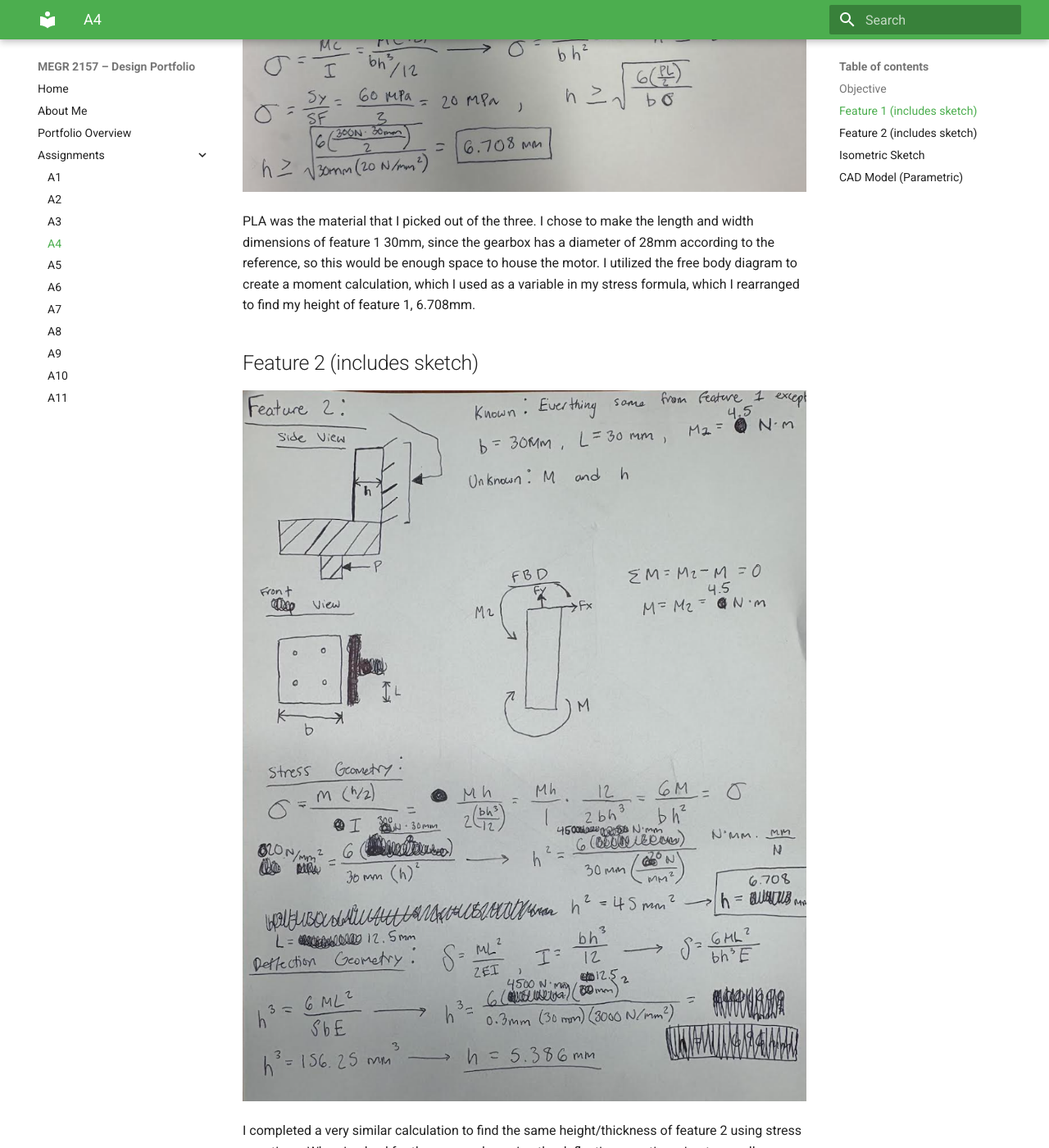
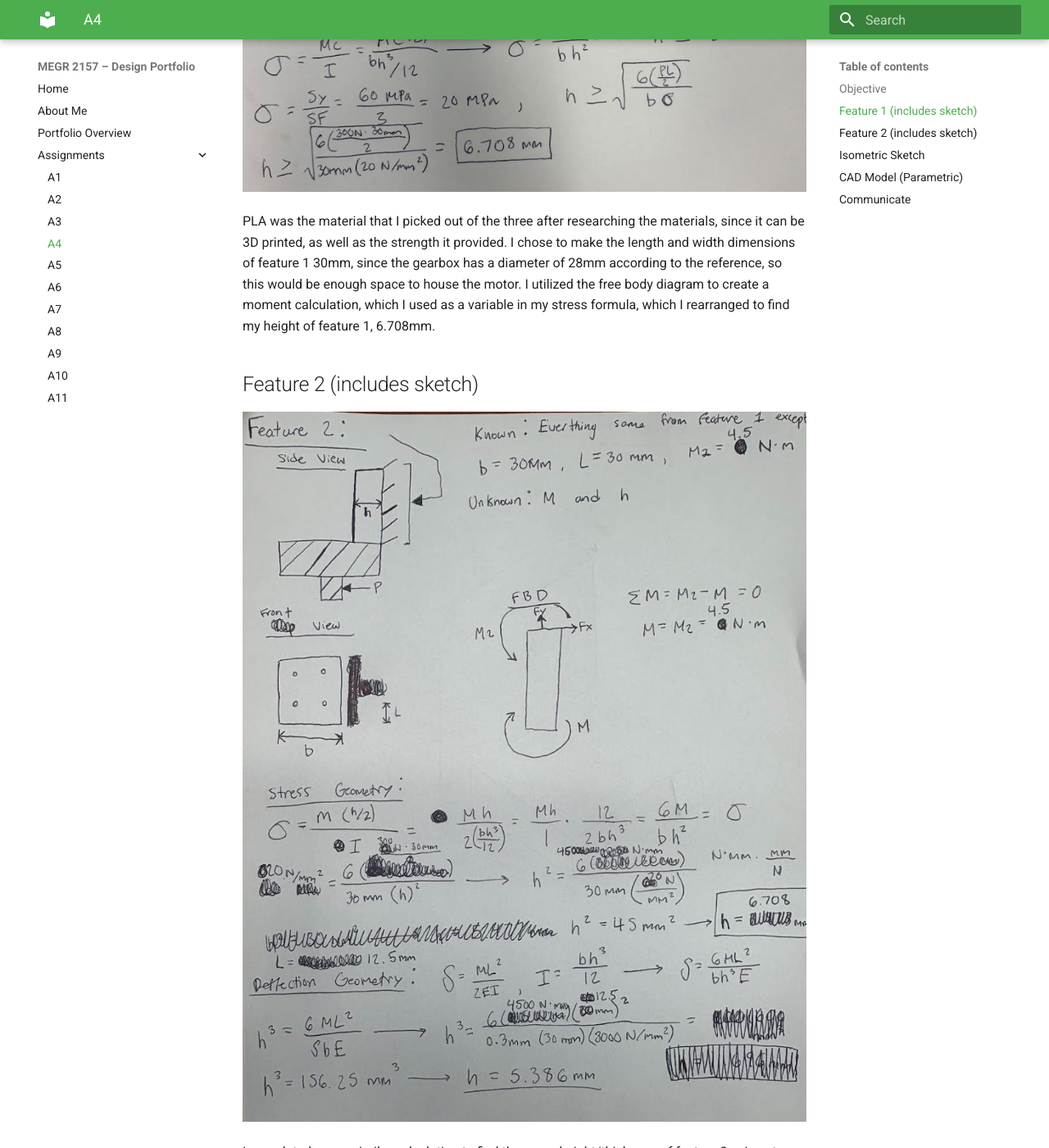
Before and after one commit to apaciore/megr2156-portfolio, an MkDocs documentation site: the page built from docs/assignments/A04/index.md, in a window 1280 px wide and 1400 px high, scrolled down 925 px. Shown: the whole window at 82% size. Built offline with MkDocs 1.6.1 and Material for MkDocs 9.7.7, drawn with Linux system fonts in a browser that asks for light colours; some of the changed text lies outside the part shown.

Commit message:
Revise material choice and add communication section
Updated material choice explanation and added a section on the assignment's learning outcomes.

```diff
--- a/docs/assignments/A04/index.md
+++ b/docs/assignments/A04/index.md
@@ -8,7 +8,7 @@ The objective of this assignment is to design a motor mount to be attached to a
 
 ![figure1](Screenshot%202026-09-16%20220927.png)
 
-PLA was the material that I picked out of the three. I chose to make the length and width dimensions of feature 1 30mm, since the gearbox has a diameter of 28mm according to the reference, so this would be enough space to house the motor. I utilized the free body diagram to create a moment calculation, which I used as a variable in my stress formula, which I rearranged to find my height of feature 1, 6.708mm.
+PLA was the material that I picked out of the three after researching the materials, since it can be 3D printed, as well as the strength it provided. I chose to make the length and width dimensions of feature 1 30mm, since the gearbox has a diameter of 28mm according to the reference, so this would be enough space to house the motor. I utilized the free body diagram to create a moment calculation, which I used as a variable in my stress formula, which I rearranged to find my height of feature 1, 6.708mm.
 
 ## Feature 2 (includes sketch)
 
@@ -19,6 +19,7 @@ I completed a very similar calculation to find the same height/thickness of feat
 ## Isometric Sketch
 
 After determining the minimum thickness of features 1 and 2, I drew up an isometric sketch for the motor mount. This helped a lot with easily reading and understanding the dimensions when building the CAD model in the next step.
+As you can see, I chose to go with a rather standard L shaped bracket, as was most plausible for minimizing the deflection adequately.
 ![iso](Screenshot%202026-09-16%20221158.png)
 
 ## CAD Model (Parametric)
@@ -39,3 +40,7 @@ Then I sketched feature 2 to my specified dimensions and extruded it across the
 From there, I was able to create my four holes in feature 2, used to screw in the mount. I two 3.4mm circles on the bottom half of the plate, and mirrored them two create two more on the top half, so all four were evenly spaced across the four quadrants of the surface. Lastly, I cut extruded these holes all the way through so the mount can be screwed in place.
 
 ![feat2holes](Screenshot%202026-09-16%20221943.png)
+
+## Communicate
+
+This assignment helped me understand how to utilize different engineering equations to solve for the geometry of structural components. It taught me to solve for variables using more than one equation if possible, so that way the maximum value can be utilized to ensure structural integrity, rather than settling for the first solution presented. I spent at least close to 10 hours on this assingment.
```
